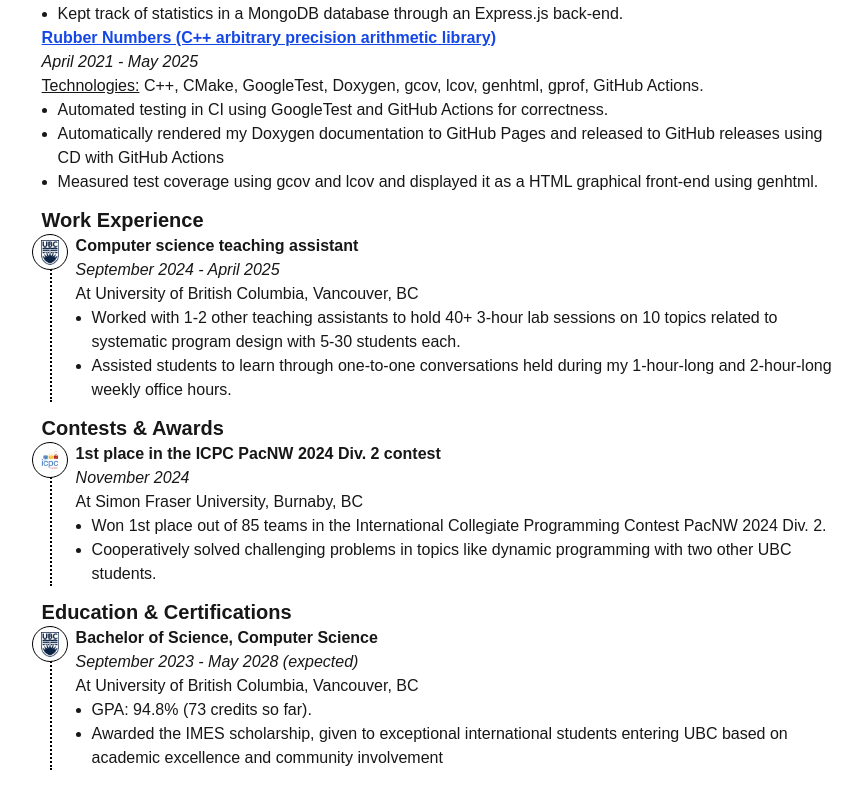
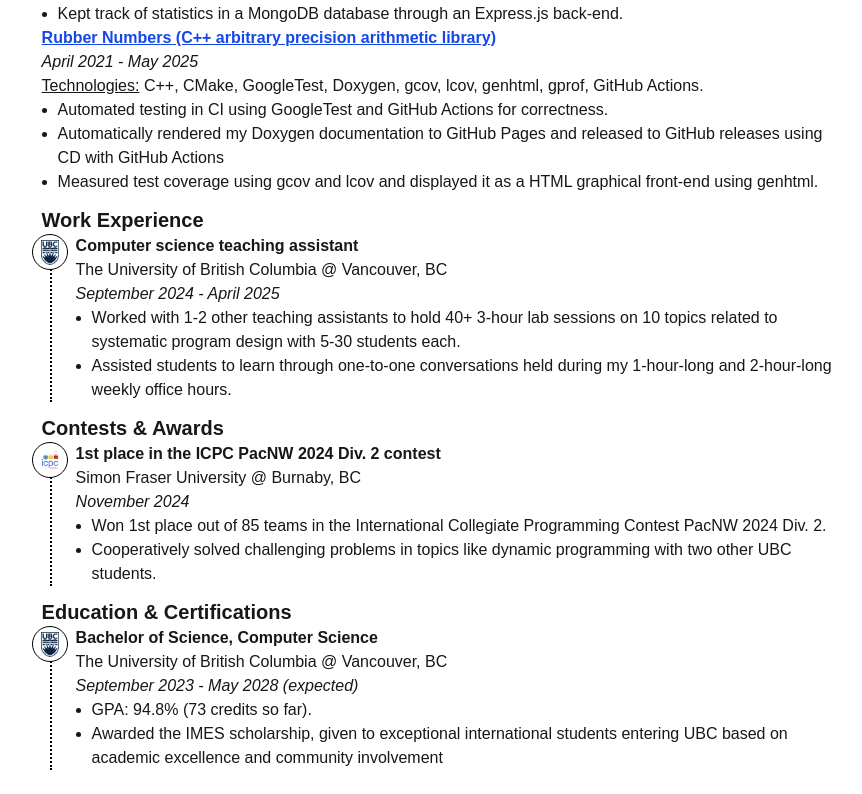
Before and after one commit to GaryHilares/Personal-Website, a Next.js app: page / in a window 1280 px wide. Shown: the part 1424-2218 px from the top of the page, without its empty margins (200-1062 px from the left). Built offline with nearby package versions, Linux system fonts and the light colour scheme.

Commit message:
Changed the style of locations in timeline items

```diff
--- a/src/app/page.tsx
+++ b/src/app/page.tsx
@@ -97,8 +97,8 @@ function TimelineItem({title, date, src, organization, bulletPoints}: {
         className="absolute left-[calc(var(--spacing)*-5)] bg-white bg-size-[calc(var(--spacing)*4.5)] bg-no-repeat bg-center h-9 w-9 border-black border-1 rounded-full"
         style={{backgroundImage: `url(${src})`}} />
       <h3 className="font-bold">{title}</h3>
+      <p>{organization}</p>
       <p className="italic">{date}</p>
-      <p>At {organization}</p>
       <ul className="list-disc ms-4">
         {bulletPoints.map((bulletPoint, idx) => (
           <li key={idx}>{bulletPoint}</li>
@@ -191,7 +191,7 @@ export default function Home() {
               title="Computer science teaching assistant"
               date="September 2024 - April 2025"
               src="/img/ubc-logo.jpg"
-              organization="University of British Columbia, Vancouver, BC"
+              organization="The University of British Columbia @ Vancouver, BC"
               bulletPoints={[
                 "Worked with 1-2 other teaching assistants to hold 40+ 3-hour lab sessions on 10 topics related to systematic program design with 5-30 students each.",
                 "Assisted students to learn through one-to-one conversations held during my 1-hour-long and 2-hour-long weekly office hours."
@@ -202,7 +202,7 @@ export default function Home() {
               title="1st place in the ICPC PacNW 2024 Div. 2 contest"
               date="November 2024"
               src="/img/icpc-logo.png"
-              organization="Simon Fraser University, Burnaby, BC"
+              organization="Simon Fraser University @ Burnaby, BC"
               bulletPoints={[
                 "Won 1st place out of 85 teams in the International Collegiate Programming Contest PacNW 2024 Div. 2.",
                 "Cooperatively solved challenging problems in topics like dynamic programming with two other UBC students."
@@ -213,7 +213,7 @@ export default function Home() {
               title="Bachelor of Science, Computer Science"
               date="September 2023 - May 2028 (expected)"
               src="/img/ubc-logo.jpg"
-              organization="University of British Columbia, Vancouver, BC"
+              organization="The University of British Columbia @ Vancouver, BC"
               bulletPoints={[
                 "GPA: 94.8% (73 credits so far).",
                 "Awarded the IMES scholarship, given to exceptional international students entering UBC based on academic excellence and community involvement"
```
